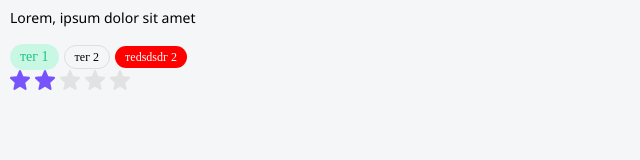
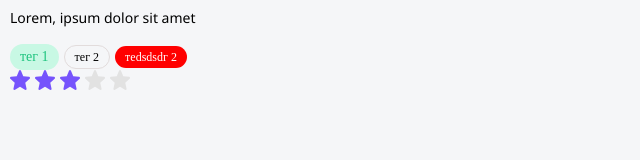
Before and after one commit to M4nsur/Next_Project_Rating, a Next.js app: page / in a window 1280 px wide. Shown: the part 133-293 px from the top of the page, without its empty margins (0-640 px from the left). Built offline with nearby package versions, Linux system fonts and the light colour scheme.

Commit message:
исправил комментарии

```diff
--- a/components/Rating/Rating.tsx
+++ b/components/Rating/Rating.tsx
@@ -16,7 +16,7 @@ const Rating = ({isChange = false, rating, setRating, ...props}: RatingProps): J
 
 
     const createRating = (currentRating: number) => {
-        //мапим массив ratingArray, где возвращаем компоненты Star с условием: присваем класс "starFilled" элементам пока index меньше,
+        //мапим массив ratingArray, где возвращаем компоненты Star с условием: присвоить класс "starFilled" элементам пока index меньше,
         //чем rating (это пропс, который определяется сколько звездочек поставили)
         const updateRating = ratingArray.map((elem: JSX.Element, i: number) => {
             return (
--- a/pages/index.tsx
+++ b/pages/index.tsx
@@ -15,7 +15,7 @@ const Home: NextPage = () => {
     <Tag size='m' color='greenLight' >тег 1</Tag>
     <Tag size='s' href='google.com' color='ghost'>тег 2</Tag>
     <Tag size='s' color='red'>теdsdsdг 2</Tag>
-    <Rating rating={2}/>
+    <Rating rating={3}/>
     </>
   );
 };
```
